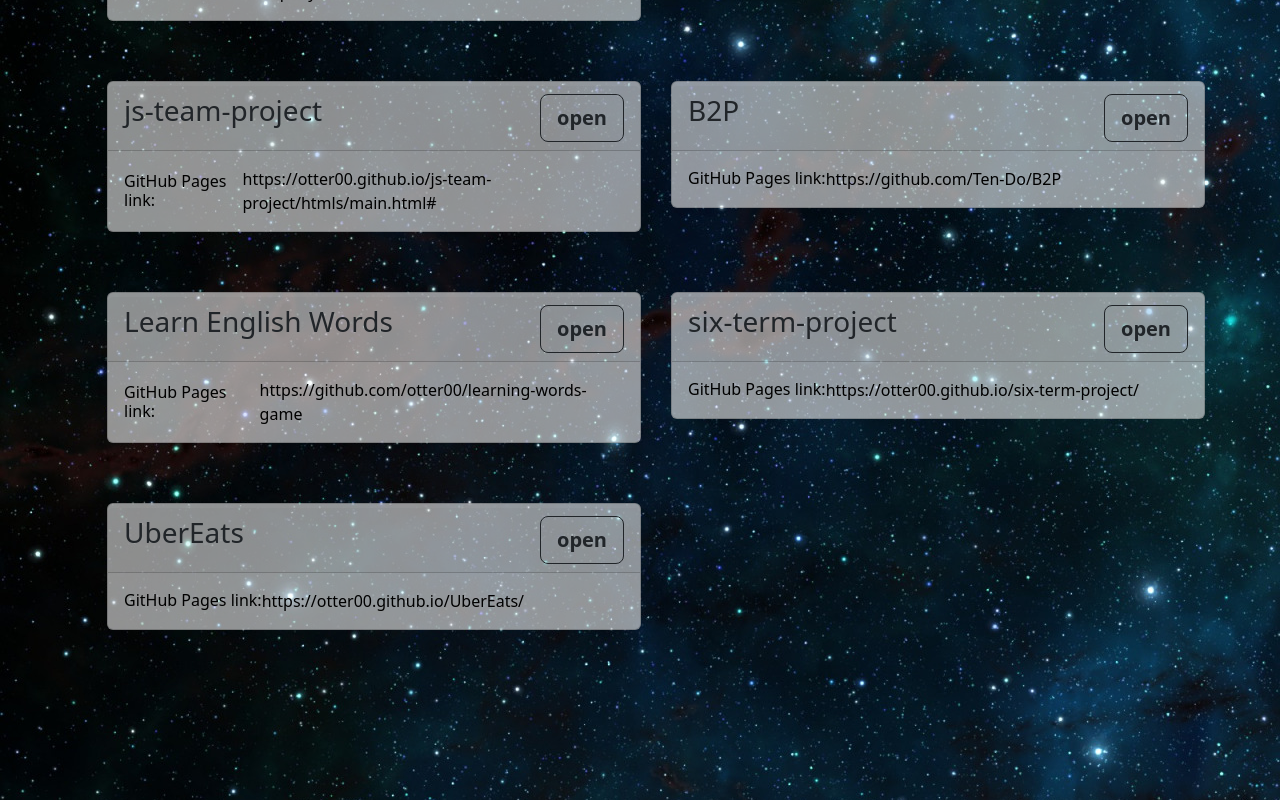
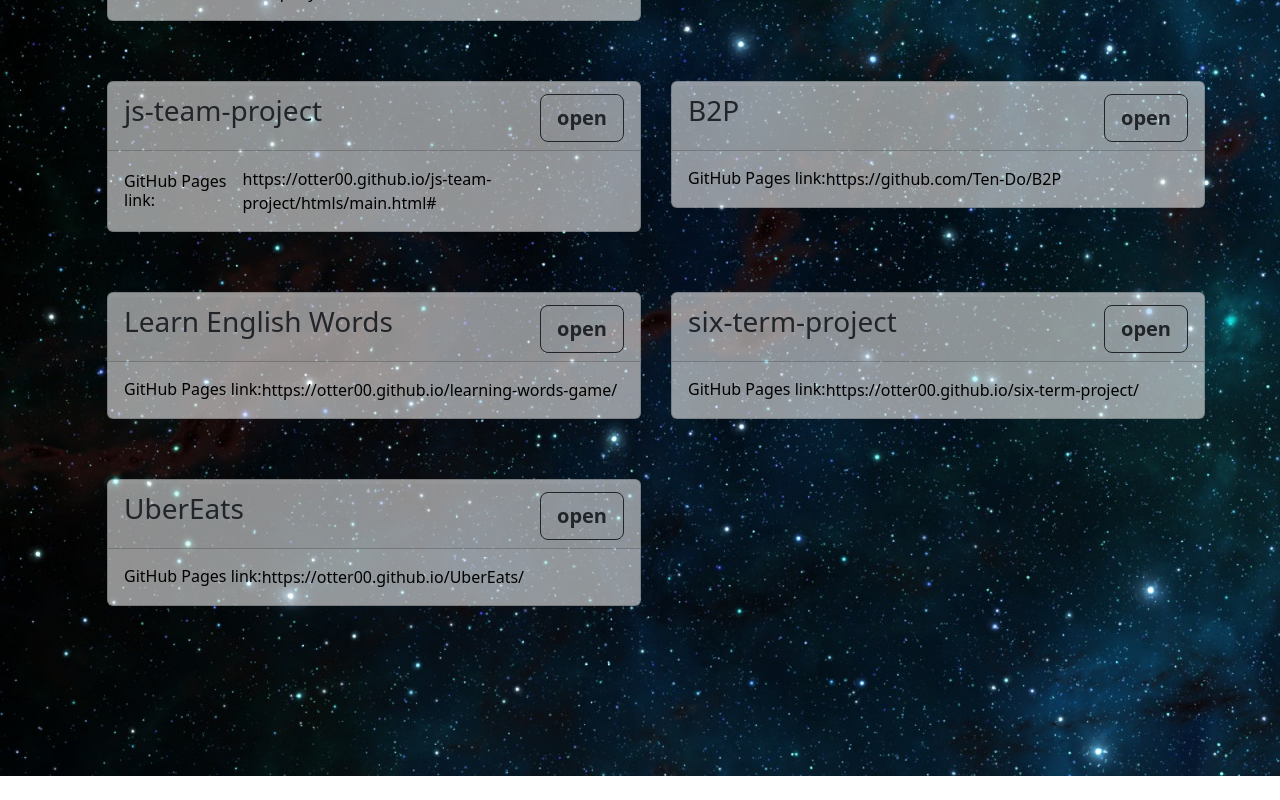
Before and after one commit to otter00/projects-portfolio, a React (Create React App) app: page / in a window 1280 px wide. Shown: the part 619-1419 px from the top of the page. After the commit the page ends 1395 px from the top, so only its background shows below. Built offline with nearby package versions, Linux system fonts and the light colour scheme.

Commit message:
learning words game deploy

```diff
--- a/src/assets/projectsList.js
+++ b/src/assets/projectsList.js
@@ -35,7 +35,7 @@
   {
     id: "4",
     title: "Learn English Words",
-    link: "https://github.com/otter00/learning-words-game",
+    link: "https://otter00.github.io/learning-words-game/",
     template: "",
     text: "Четвёртый проект в рамках обучения фронтенд-разработке - проект на React, игра для изучения английских слов в карточках. Имеется функционал добавления, удаления, редактирования отдельного слова. Все слова взяты с индивидуального API.",
   },
```
